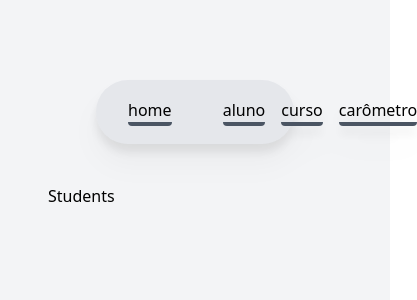
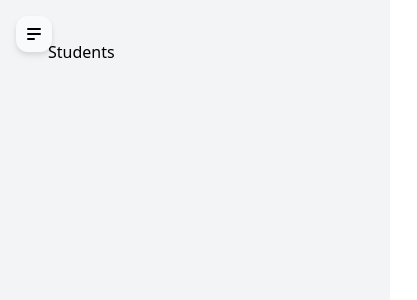
Before and after one commit to miguel-l-b/escola, a React (Create React App) app: page /carometer in a window 390 px wide. Shown: the top 300 px of the page, 417 px wide, since content can reach past the window. Built offline with nearby package versions, Linux system fonts and the light colour scheme.

Commit message:
feat: responsible

```diff
--- a/package.json
+++ b/package.json
@@ -12,6 +12,7 @@
     "@types/react-dom": "^18.2.13",
     "react": "^18.2.0",
     "react-dom": "^18.2.0",
+    "react-icons": "^4.11.0",
     "react-router": "^6.17.0",
     "react-router-dom": "^6.17.0",
     "react-scripts": "5.0.1",
--- a/public/index.html
+++ b/public/index.html
@@ -1,5 +1,5 @@
 <!DOCTYPE html>
-<html lang="en">
+<html lang="pt-br">
   <head>
     <meta charset="utf-8" />
     <link rel="icon" href="%PUBLIC_URL%/favicon.ico" />
--- a/src/App.tsx
+++ b/src/App.tsx
@@ -10,11 +10,11 @@ function App() {
   return (
     <BrowserRouter>
       <Header.root>
-        <div className="flex justify-between ml-[-1rem] w-1/6 items-center">
-          <a href="https://cotuca.unicamp.br"><img src="/cotuca.png" className="h-10" alt="logo cotuca" /></a>
+        <div className="flex-col h-1/6 justify-around items-center sm:h-fit sm:flex-row flex mt-10 sm:mt-0 sm:w-1/6">
+          <a href="https://cotuca.unicamp.br"><img src="/cotuca.png" className="h-10 w-10" alt="logo cotuca" /></a>
           { path != "/" && <Header.button path="/" text="home" /> }
         </div>
-        <div className="w-1/3 flex justify-between items-center">
+        <div className="sm:w-1/3 h-1/3 flex-col justify-around items-center sm:h-fit sm:flex-row flex sm:justify-between sm:items-center">
           <Header.button path="/student" text="aluno" />
           <Header.button path="/courses" text="curso" />
           <Header.button path="/carometer" text="carômetro" />
--- a/src/components/Header/Root.tsx
+++ b/src/components/Header/Root.tsx
@@ -1,13 +1,23 @@
-import React from "react"
+import React, { useState } from "react"
+import { HiMenuAlt2 } from "react-icons/hi"
 
 export interface RootProps {
   children: React.ReactNode;
 }
 export default function Root({ children }: RootProps) {
+  const [isOpened, setIsOpened] = useState(false)
   return (
-    <header className="pt-20 px-24">
-      <nav className="bg-gray-200 min-h-[4rem]
-drop-shadow-xl px-10 flex justify-between items-center rounded-full">
+    <header className="md:pt-20 md:px-24">
+      <nav className="hidden sm:flex w-auto relative flex-row bg-gray-200 min-h-[4rem] drop-shadow-xl px-5 justify-between items-center md:rounded-full">
+        {children}
+      </nav>
+
+      {/* Mobile */}
+      <button className={`${isOpened? "hidden" : "fixed"} mt-4 ml-4 drop-shadow-md bg-gray-50 px-2 py-2 rounded-xl sm:hidden`} onClick={() => setIsOpened(true)}>
+      <HiMenuAlt2 size={20} />
+      </button>
+      <span className={`${isOpened? "opacity-40" : "invisible"} sm:hidden bg-gray-900 w-screen h-screen absolute`} onClick={() => setIsOpened(false)} />
+      <nav className={`sm:hidden duration-200 absolute ${!isOpened? "left-[-100vh]" : "left-0"} sm:hidden bg-gray-200 h-screen w-7/12 flex flex-col justify-between`} onClick={() => setIsOpened(false)}>
         {children}
       </nav>
     </header>
```
Also changed, not shown: 1 other file (tests, documents, lock files or other folders).
